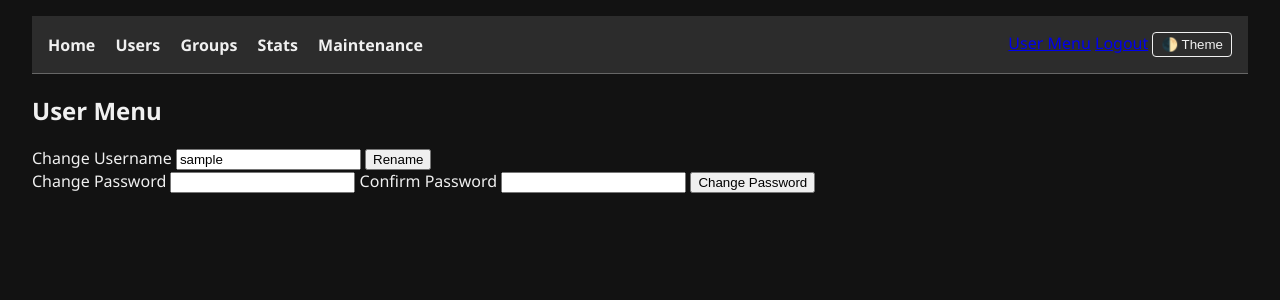
After one commit to Simon-CR/RadMac, a Flask app: template app/templates/user_menu.html in a window 1280 px wide. The commit adds this page. Shown: the top 300 px of the page. Run offline with Flask 3, Linux system fonts and the light colour scheme; the template is opened without the code that fills it, so the values that code supplies are empty; the visitor is signed in with stand-in values (Sample User, id 1); parts of the project's set-up code (start-up, migrations or seed data) failed here and were passed over.

Commit message:
Add web UI authentication, enrollment, and user menu (first login, rename, change password)

```diff
--- a/app/app.py
+++ b/app/app.py
@@ -1,4 +1,79 @@
-from flask import Flask, redirect, url_for, render_template
+# Authentication and user management routes
+from flask import render_template, request, redirect, url_for, flash
+from flask_login import login_user, logout_user, login_required, current_user
+from db_interface import get_auth_user_by_username, add_auth_user, update_auth_username, update_auth_password, count_auth_users
+from werkzeug.security import generate_password_hash, check_password_hash
+
+# Enrollment route (first user setup)
+@app.route('/enroll', methods=['GET', 'POST'])
+def enroll():
+    if count_auth_users() > 0:
+        return redirect(url_for('login'))
+    error = None
+    if request.method == 'POST':
+        username = request.form['username']
+        password = request.form['password']
+        password2 = request.form['password2']
+        if password != password2:
+            error = 'Passwords do not match.'
+        elif get_auth_user_by_username(username):
+            error = 'Username already exists.'
+        else:
+            add_auth_user(username, generate_password_hash(password))
+            flash('Account created. Please log in.')
+            return redirect(url_for('login'))
+    return render_template('enroll.html', error=error)
+
+# Login route
+@app.route('/login', methods=['GET', 'POST'])
+def login():
+    if count_auth_users() == 0:
+        return redirect(url_for('enroll'))
+    error = None
+    if request.method == 'POST':
+        username = request.form['username']
+        password = request.form['password']
+        user = get_auth_user_by_username(username)
+        if user and check_password_hash(user['password_hash'], password):
+            login_user(AuthUser(user['id'], user['username'], user['password_hash']))
+            return redirect(url_for('index_redirect'))
+        else:
+            error = 'Invalid username or password.'
+    return render_template('login.html', error=error)
+
+# Logout route
+@app.route('/logout')
+@login_required
+def logout():
+    logout_user()
+    return redirect(url_for('login'))
+
+# User menu (rename/change password)
+@app.route('/user_menu', methods=['GET', 'POST'])
+@login_required
+def user_menu():
+    message = error = None
+    if request.method == 'POST':
+        action = request.form.get('action')
+        if action == 'rename':
+            new_username = request.form['username']
+            if get_auth_user_by_username(new_username):
+                error = 'Username already exists.'
+            else:
+                update_auth_username(current_user.id, new_username)
+                message = 'Username updated.'
+        elif action == 'change_password':
+            pw1 = request.form['password']
+            pw2 = request.form['password2']
+            if pw1 != pw2:
+                error = 'Passwords do not match.'
+            else:
+                update_auth_password(current_user.id, generate_password_hash(pw1))
+                message = 'Password updated.'
+    return render_template('user_menu.html', message=message, error=error)
+from flask import Flask, redirect, url_for, render_template, request
+from flask_login import LoginManager, login_required, current_user, UserMixin
+from werkzeug.security import generate_password_hash, check_password_hash
 from views.index_views import index
 from views.user_views import user
 from views.group_views import group
@@ -12,6 +87,27 @@ from logging.handlers import RotatingFileHandler
 
 app = Flask(__name__)
 app.config.from_object(app_config)
+
+# Flask-Login setup
+login_manager = LoginManager()
+login_manager.init_app(app)
+login_manager.login_view = 'login'
+
+# User class for Flask-Login
+class AuthUser(UserMixin):
+    def __init__(self, id, username, password_hash):
+        self.id = id
+        self.username = username
+        self.password_hash = password_hash
+
+# User loader (to be implemented in db_interface)
+from db_interface import get_auth_user_by_id
+@login_manager.user_loader
+def load_user(user_id):
+    user = get_auth_user_by_id(user_id)
+    if user:
+        return AuthUser(user['id'], user['username'], user['password_hash'])
+    return None
 
 if app.config.get('LOG_TO_FILE'):
     log_file = app.config.get('LOG_FILE_PATH', '/app/logs/app.log')
@@ -37,6 +133,14 @@ def legacy_user_list():
 def legacy_group_list():
     return redirect(url_for('group.group_list'))
 
+
+# Protect all routes except homepage
+@app.before_request
+def require_login():
+    allowed = ['index_redirect', 'login', 'enroll', 'static']
+    if request.endpoint not in allowed and not current_user.is_authenticated:
+        return redirect(url_for('login'))
+
 @app.route('/')
 def index_redirect():
     return render_template('index.html')
--- a/app/db_interface.py
+++ b/app/db_interface.py
@@ -1,3 +1,55 @@
+def count_auth_users():
+    conn = get_connection()
+    cursor = conn.cursor()
+    cursor.execute("SELECT COUNT(*) FROM auth_users")
+    count = cursor.fetchone()[0]
+    cursor.close()
+    conn.close()
+    return count
+
+def add_auth_user(username, password_hash):
+    conn = get_connection()
+    cursor = conn.cursor()
+    cursor.execute("INSERT INTO auth_users (username, password_hash) VALUES (%s, %s)", (username, password_hash))
+    conn.commit()
+    cursor.close()
+    conn.close()
+
+def update_auth_username(user_id, new_username):
+    conn = get_connection()
+    cursor = conn.cursor()
+    cursor.execute("UPDATE auth_users SET username = %s WHERE id = %s", (new_username, user_id))
+    conn.commit()
+    cursor.close()
+    conn.close()
+
+def update_auth_password(user_id, new_password_hash):
+    conn = get_connection()
+    cursor = conn.cursor()
+    cursor.execute("UPDATE auth_users SET password_hash = %s WHERE id = %s", (new_password_hash, user_id))
+    conn.commit()
+    cursor.close()
+    conn.close()
+# ------------------------------
+# Web UI Authentication Functions
+# ------------------------------
+def get_auth_user_by_id(user_id):
+    conn = get_connection()
+    cursor = conn.cursor(dictionary=True)
+    cursor.execute("SELECT * FROM auth_users WHERE id = %s", (user_id,))
+    user = cursor.fetchone()
+    cursor.close()
+    conn.close()
+    return user
+
+def get_auth_user_by_username(username):
+    conn = get_connection()
+    cursor = conn.cursor(dictionary=True)
+    cursor.execute("SELECT * FROM auth_users WHERE username = %s", (username,))
+    user = cursor.fetchone()
+    cursor.close()
+    conn.close()
+    return user
 from flask import current_app, request, redirect, url_for, flash
 from db_connection import get_connection
 from datetime import datetime, timedelta, timezone
--- a/app/requirements.txt
+++ b/app/requirements.txt
@@ -1,4 +1,6 @@
 Flask
+Flask-Login
+Werkzeug
 mysql-connector-python
 requests
 BeautifulSoup4
--- a/app/templates/base.html
+++ b/app/templates/base.html
@@ -16,6 +16,12 @@
       <a href="{{ url_for('maintenance.maintenance_page') }}">Maintenance</a>
     </div>
     <div class="right">
+      {% if current_user.is_authenticated %}
+        <a href="{{ url_for('user_menu') }}">User Menu</a>
+        <a href="{{ url_for('logout') }}">Logout</a>
+      {% else %}
+        <a href="{{ url_for('login') }}">Login</a>
+      {% endif %}
       <button id="theme-toggle">🌓 Theme</button>
     </div>
   </nav>
--- /dev/null
+++ b/app/templates/user_menu.html
@@ -0,0 +1,21 @@
+{% extends 'base.html' %}
+{% block title %}User Menu - RadMac{% endblock %}
+{% block content %}
+<div class="auth-container">
+  <h2>User Menu</h2>
+  <form method="post" action="{{ url_for('user_menu') }}">
+    <label for="username">Change Username</label>
+    <input type="text" id="username" name="username" value="{{ current_user.username }}" required>
+    <button type="submit" name="action" value="rename">Rename</button>
+  </form>
+  <form method="post" action="{{ url_for('user_menu') }}">
+    <label for="password">Change Password</label>
+    <input type="password" id="password" name="password" required>
+    <label for="password2">Confirm Password</label>
+    <input type="password" id="password2" name="password2" required>
+    <button type="submit" name="action" value="change_password">Change Password</button>
+  </form>
+  {% if message %}<div class="message">{{ message }}</div>{% endif %}
+  {% if error %}<div class="error">{{ error }}</div>{% endif %}
+</div>
+{% endblock %}
```
Also changed, not shown: app/templates/enroll.html (added, +17 -0 lines), app/templates/login.html (added, +15 -0 lines), db/init/init-auth-users.sql (added, +7 -0 lines), db/init/init-schema.sql (+8 -1 lines).
